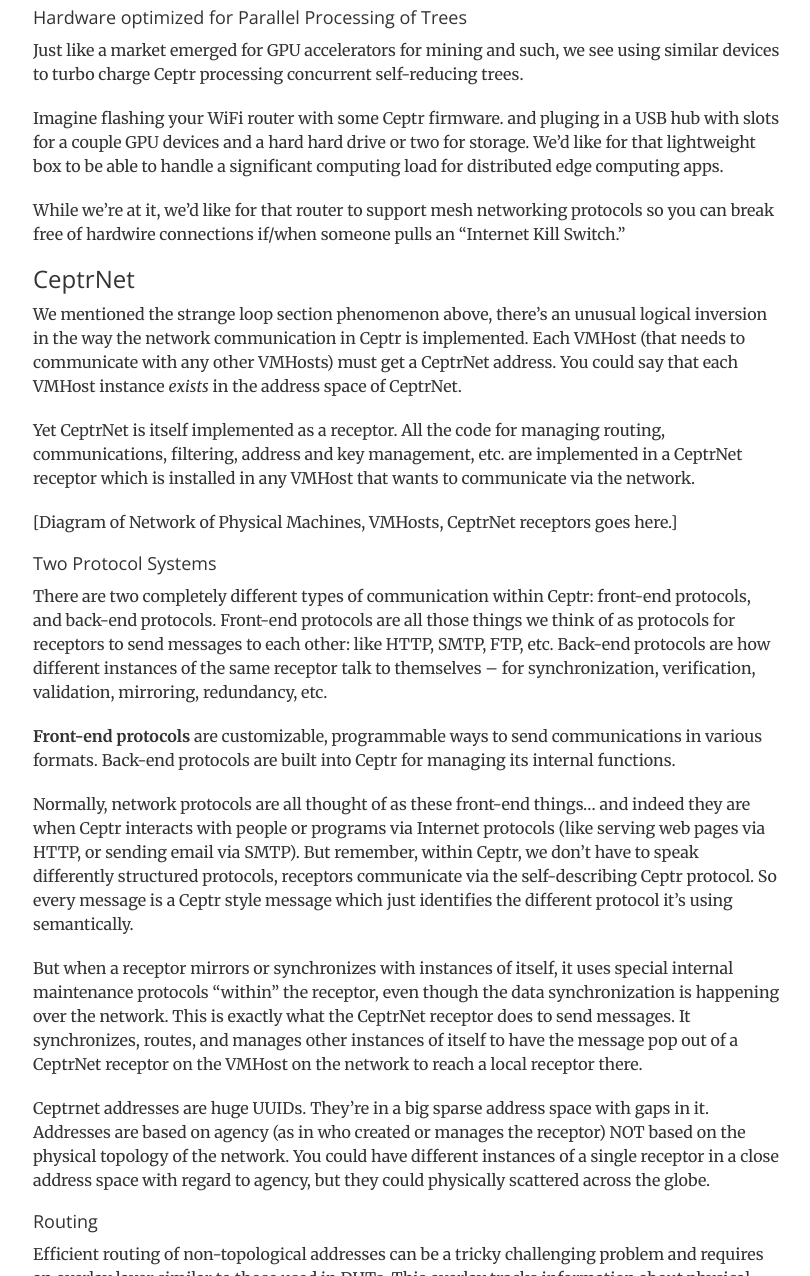
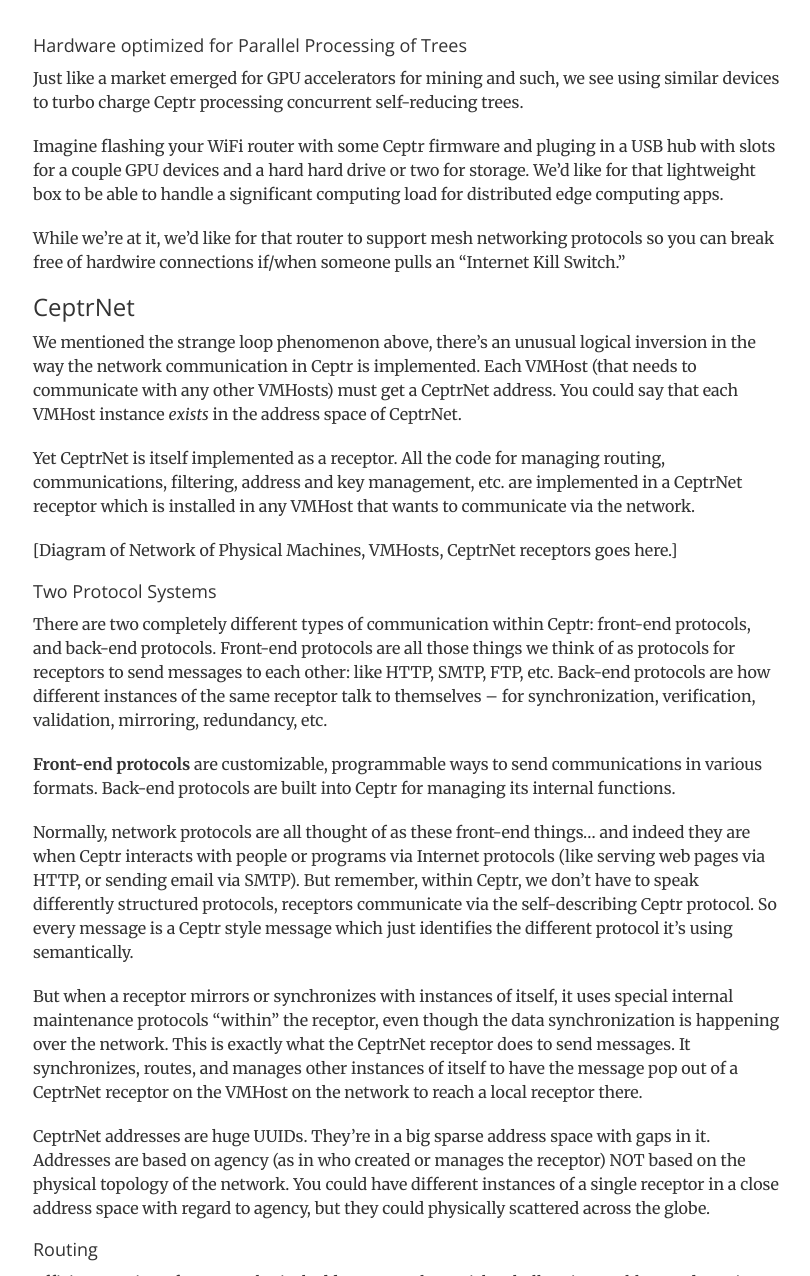
Before and after one commit to metacurrency/ceptr-org, a Jekyll site: the page built from _projects/core.md, in a window 1280 px wide and 1400 px high, scrolled down 4746 px, cut to the strip 124-1400 px from the top of the window. Shown: the whole strip, without its empty margins (37-847 px from the left). Built offline with Jekyll 4.4.1, drawn with Linux system fonts in a browser that asks for light colours; some of the changed text lies outside the part shown.

Commit message:
typos and edits

```diff
--- a/_projects/core.md
+++ b/_projects/core.md
@@ -93,12 +93,12 @@
 #### Hardware optimized for Parallel Processing of Trees
 Just like a market emerged for GPU accelerators for mining and such, we see using similar devices to turbo charge Ceptr processing concurrent self-reducing trees.
 
-Imagine flashing your WiFi router with some Ceptr firmware. and pluging in a USB hub with slots for a couple GPU devices and a hard hard drive or two for storage. We'd like for that lightweight box to be able to handle a significant computing load for distributed edge computing apps.
+Imagine flashing your WiFi router with some Ceptr firmware and pluging in a USB hub with slots for a couple GPU devices and a hard hard drive or two for storage. We'd like for that lightweight box to be able to handle a significant computing load for distributed edge computing apps.
 
 While we're at it, we'd like for that router to support mesh networking protocols so you can break free of hardwire connections if/when someone pulls an "Internet Kill Switch."
 
 ### CeptrNet
-We mentioned the strange loop section phenomenon above, there’s an unusual logical inversion in the way the network communication in Ceptr is implemented. Each VMHost (that needs to communicate with any other VMHosts) must get a CeptrNet address. You could say that each VMHost instance *exists* in the address space of CeptrNet.
+We mentioned the strange loop phenomenon above, there’s an unusual logical inversion in the way the network communication in Ceptr is implemented. Each VMHost (that needs to communicate with any other VMHosts) must get a CeptrNet address. You could say that each VMHost instance *exists* in the address space of CeptrNet.
 
 Yet CeptrNet is itself implemented as a receptor. All the code for managing routing, communications, filtering, address and key management, etc. are implemented in a CeptrNet receptor which is installed in any VMHost that wants to communicate via the network.
 
@@ -113,7 +113,7 @@
 
 But when a receptor mirrors or synchronizes with instances of itself, it uses special internal maintenance protocols “within” the receptor, even though the data synchronization is happening over the network. This is exactly what the CeptrNet receptor does to send messages.  It synchronizes, routes, and manages other instances of itself to have the message pop out of a CeptrNet receptor on the VMHost on the network to reach a local receptor there.
 
-Ceptrnet addresses are huge UUIDs. They’re in a big sparse address space with gaps in it. Addresses are based on agency (as in who created or manages the receptor) NOT based on the physical topology of the network. You could have different instances of a single receptor in a close address space with regard to agency, but they could physically scattered across the globe.
+CeptrNet addresses are huge UUIDs. They’re in a big sparse address space with gaps in it. Addresses are based on agency (as in who created or manages the receptor) NOT based on the physical topology of the network. You could have different instances of a single receptor in a close address space with regard to agency, but they could physically scattered across the globe.
 
 #### Routing
 Efficient routing of non-topological addresses can be a tricky challenging problem and requires an overlay layer similar to those used in DHTs. This overlay tracks information about physical topology and routing of the network and paths to “sibling” nodes.  CeptrNet uses this “internal” peer management system to accomplish the delivery to “external” addresses.
```
Also changed, not shown: other parts of _projects/core.md (+1 -1 lines), _projects/pcubed.md (+1 -2 lines), _projects/sovereign.md (+4 -4 lines), _whitepapers/grammatics.md (+1 -1 lines).
